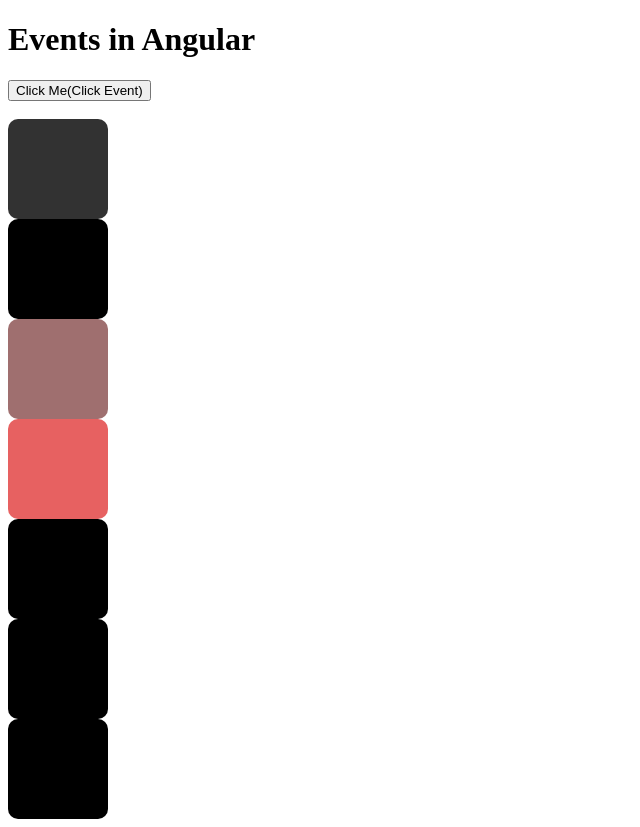
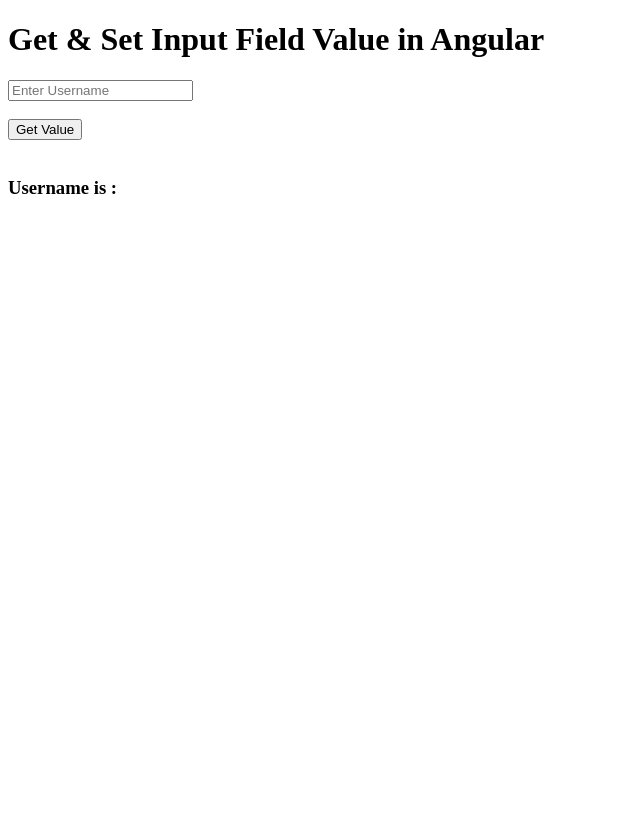
Before and after one commit to Bhavu7/Angular-v20, an Angular app: page / in a window 1280 px wide. Shown: the whole page, without its empty margins (0-640 px from the left). After the commit the page ends 800 px from the top, so only its background shows below. Built offline with nearby package versions, Linux system fonts and the light colour scheme.

Commit message:
GetInput & setInput

```diff
--- a/src/app/app.css
+++ b/src/app/app.css
@@ -0,0 +1,6 @@
+div {
+  background: #323232;
+  border-radius: 10px;
+  height: 100px;
+  width: 100px;
+}
--- a/src/app/app.html
+++ b/src/app/app.html
@@ -8,14 +8,23 @@
 <button (click)="updateVar()">Update Var</button>
 <button (click)="sum(10, 25)">Sum</button> -->
 
-<h1>Events in Angular</h1>
+<!-- <h1>Events in Angular</h1>
 <button (click)="btnClick($event)" class="btn" name="btn-click">Click Me(Click Event)</button>
 
 <br><br>
-<div (mouseup)="btnClick($event)" style="background: #323232; border-radius:10px; height: 100px; width: 100px;"></div>
-<div (mousedown)="btnClick($event)" style="background: #000; border-radius:10px; height: 100px; width: 100px;"></div>
-<div (mouseover)="btnClick($event)" style="background: #9f6f6f; border-radius:10px; height: 100px; width: 100px;"></div>
-<div (mouseenter)="btnClick($event)" style="background: #e76161; border-radius:10px; height: 100px; width: 100px;"></div>
-<div (mouseleave)="btnClick($event)" style="background: #000; border-radius:10px; height: 100px; width: 100px;"></div>
-<div (mousemove)="btnClick($event)" style="background: #000; border-radius:10px; height: 100px; width: 100px;"></div>
-<div (mousewheel)="btnClick($event)" style="background: #000; border-radius:10px; height: 100px; width: 100px;"></div>
+<div (mouseup)="btnClick($event)"></div>
+<div (mousedown)="btnClick($event)"></div>
+<div (mouseover)="btnClick($event)"></div>
+<div (mouseenter)="btnClick($event)"></div>
+<div (mouseleave)="btnClick($event)"></div>
+<div (mousemove)="btnClick($event)"></div> -->
+<!-- <div (mousewheel)="btnClick($event)" style="background: #000; border-radius:10px; height: 100px; width: 100px;"></div> -->
+
+<h1>Get & Set Input Field Value in Angular</h1>
+<input type="text" (input)="getName($event)" name="getInput" title="getInput" placeholder="Enter Username">
+<br>
+<br>
+<button>Get Value</button>
+<br>
+<br>
+<h3>Username is : {{name}}</h3>
--- a/src/app/app.ts
+++ b/src/app/app.ts
@@ -10,64 +10,72 @@
   styleUrl: './app.css'
 })
 export class App {
-  protected readonly title = signal('angular-demo');
+  // protected readonly title = signal('angular-demo');
 
-  // calling another function from function
-  btnClick(event: MouseEvent) {
-    // alert('Button clicked!');
-    console.log('Button Clicked By User.',event.type);
-    console.log('Button Clicked By User.',(event.target as Element).className);
+  // // calling another function from function
+  // btnClick(event: MouseEvent) {
+  //   // alert('Button clicked!');
+  //   console.log('Button Clicked By User.',event.type);
+  //   console.log('Button Clicked By User.',(event.target as Element).className);
 
-    // this.otherFunc();
-  }
-
-  // otherFunc() {
-  //   alert('Other function called!');
+  //   // this.otherFunc();
   // }
 
-  // define types
-  // var_name:datatype=value
-  name: String = "Bhavesh Bhoi"
+  // // otherFunc() {
+  // //   alert('Other function called!');
+  // // }
 
-  // Assign Multiple Data Types
-  age: String | number = 21
+  // // define types
+  // // var_name:datatype=value
+  // name: String = "Bhavesh Bhoi"
 
-  // String & Boolean
-  other: String | Boolean | number = true
+  // // Assign Multiple Data Types
+  // age: String | number = 21
 
-  // For All Datatypes - any
+  // // String & Boolean
+  // other: String | Boolean | number = true
 
-  updateName() {
-    this.name = "Bhavu"
-    // this.name = 21 // error
+  // // For All Datatypes - any
 
-    // Assign Multiple Data Types
-    this.age = 22
-    this.age = "Bhavu"
+  // updateName() {
+  //   this.name = "Bhavu"
+  //   // this.name = 21 // error
 
-    // Boolean
-    this.other = true
-    this.other = false
-    this.other = "Bhavu"
-    this.other = 21
+  //   // Assign Multiple Data Types
+  //   this.age = 22
+  //   this.age = "Bhavu"
 
-    console.log(this.name);
-    console.log(this.age);
-    console.log(this.other);
-    this.updateVar();
-  }
+  //   // Boolean
+  //   this.other = true
+  //   this.other = false
+  //   this.other = "Bhavu"
+  //   this.other = 21
 
-  updateVar() {
-    let a = 20;
-    let b:number | Boolean = 10;
+  //   console.log(this.name);
+  //   console.log(this.age);
+  //   console.log(this.other);
+  //   this.updateVar();
+  // }
 
-    console.log(a);
-    console.log(b);
+  // updateVar() {
+  //   let a = 20;
+  //   let b:number | Boolean = 10;
 
-    this.sum(7, 3);
-  }
+  //   console.log(a);
+  //   console.log(b);
 
-  sum(a:number, b:number) {
-    console.log(a + b);
+  //   this.sum(7, 3);
+  // }
+
+  // sum(a:number, b:number) {
+  //   console.log(a + b);
+  // }
+
+  name = "";
+  getName(event: Event){
+    // this.name = "Bhavesh Bhoi"
+    const name = (event.target as HTMLInputElement).value;
+    // console.log(name);
+    this.name = name;
   }
 }
```
